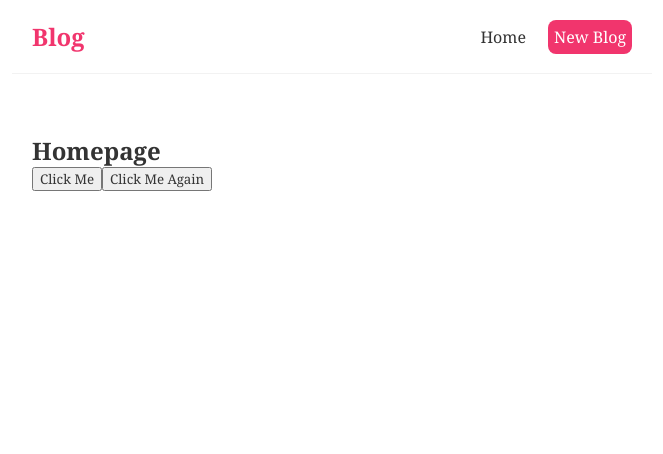
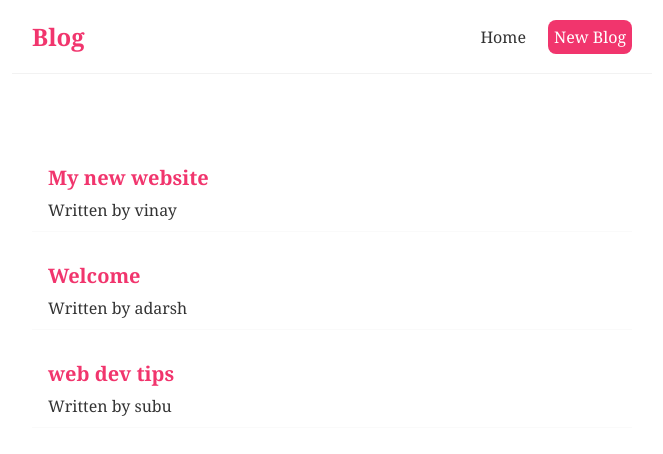
Before and after one commit to vinayjs/react-project-blog, a React (Create React App) app: page / in a window 1280 px wide. Shown: the top 454 px of the page, without its empty margins (308-971 px from the left). Built offline with nearby package versions, Linux system fonts and the light colour scheme.

Commit message:
outputting lists

```diff
--- a/src/components/Home.js
+++ b/src/components/Home.js
@@ -1,17 +1,21 @@
+import { useState } from "react"
+
 const Home = () => {
+    const [blogs, setBlogs] = useState([
+        { title: 'My new website', body: 'lorem ipsum...', author:'vinay', id: 1},
+        { title: 'Welcome', body: 'lorem ipsum...', author:'adarsh', id: 2},
+        { title: 'web dev tips', body: 'lorem ipsum...', author:'subu', id: 3},
+    ]);
 
-    const handleClick = ()=> {
-        console.log('hi bro')
-    }
-    const handleClickAgain = (name)=> {
-        console.log('hello there')
-    }
+
     return(
         <div className="Home">
-            <h2>Homepage</h2>
-            <button onClick={handleClick}>Click Me</button>
-            <button onClick={handleClickAgain}>Click Me Again</button>
-
+            {blogs.map((blog)=>(
+                <div className="blog-preview" key={blog.id}>
+                    <h2>{blog.title}</h2>
+                    <p>Written by {blog.author}</p>
+                </div>
+            ))}
         </div>
     )
 }
--- a/src/index.css
+++ b/src/index.css
@@ -38,3 +38,19 @@
   padding: 20px;
 
 }
+
+.blog-preview {
+  padding: 10px 16px;
+  margin: 20px 0;
+  border-bottom: 1px solid #fafafa;
+}
+
+.blog-preview:hover {
+  box-shadow: 1px 3px 5px rgba(0, 0, 0, 0.1);
+}
+
+.blog-preview h2 {
+  font-size: 20px;
+  color: #f1356d;
+  margin-bottom: 8px ;
+}
```
